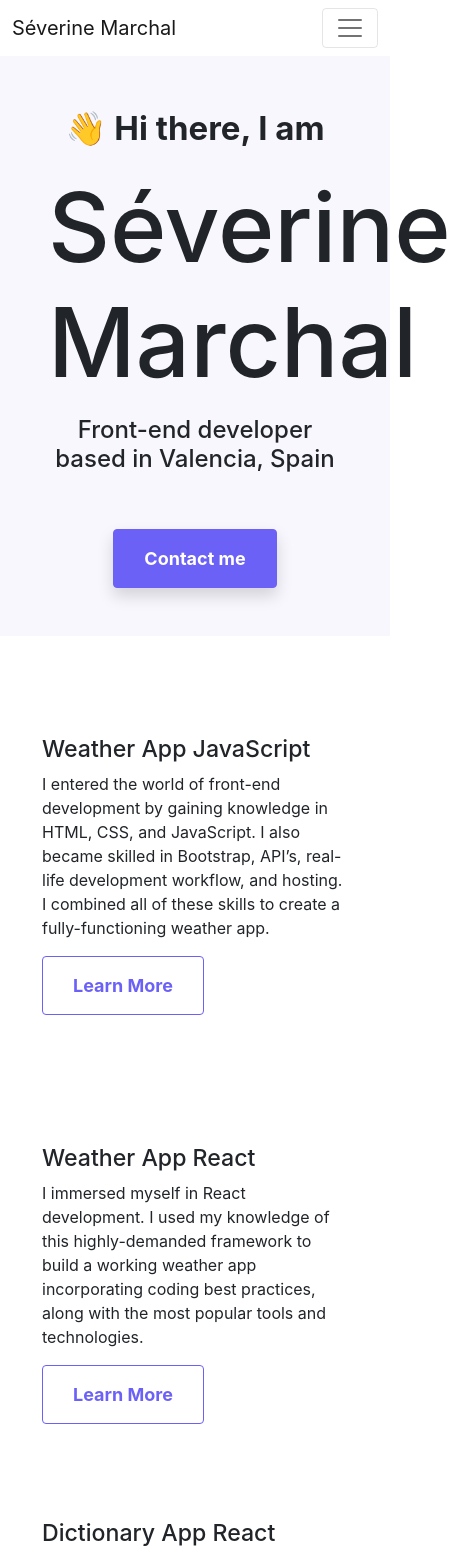
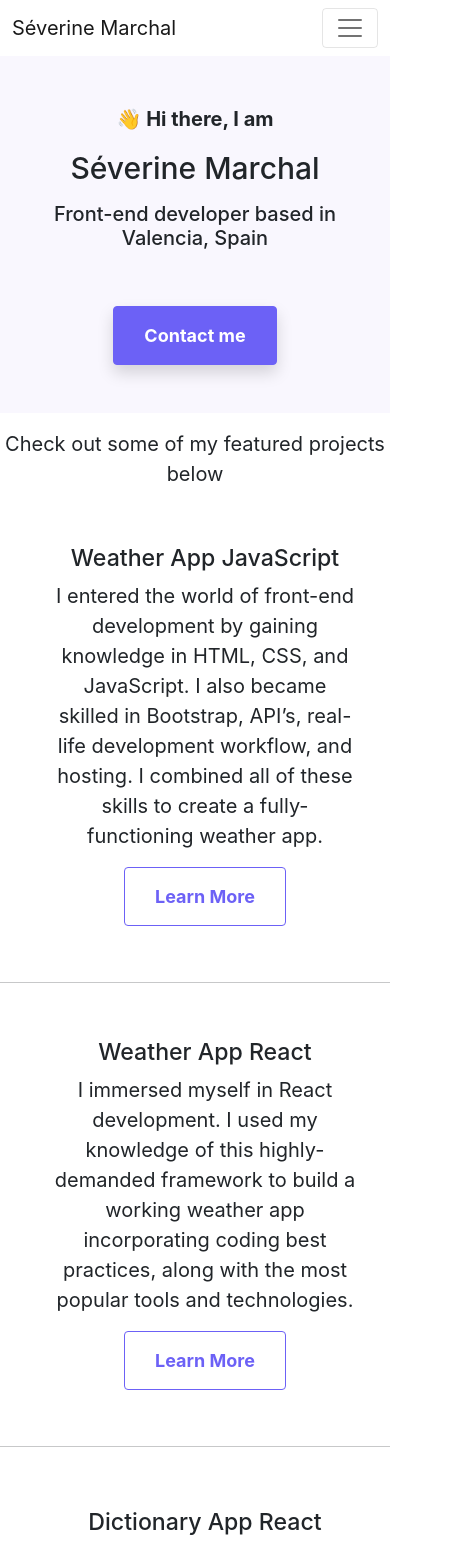
Before and after one commit to marchalseverine/portfolio_react, a React (Create React App) app: page / in a window 390 px wide. Shown: the top 1549 px of the page, 451 px wide, since content can reach past the window. Built offline with nearby package versions, Linux system fonts and the light colour scheme.

Commit message:
responsive Homepage

```diff
--- a/src/Hero.css
+++ b/src/Hero.css
@@ -33,3 +33,15 @@
   color: #6c61f6;
   transition: ease-in-out 300ms;
 }
+
+@media (max-width: 576px) {
+  p {
+    font-size: 20px !important;
+  }
+  h1 {
+    font-size: 30px !important;
+  }
+  h2 {
+    font-size: 20px !important;
+  }
+}
--- a/src/Navigation.js
+++ b/src/Navigation.js
@@ -2,13 +2,13 @@ import React from "react";
 
 const Navigation = () => {
   return (
-    <nav class="navbar navbar-expand-lg navbar-light">
-      <div class="container-fluid">
-        <a class="navbar-brand" href="/Homepage">
+    <nav className="navbar navbar-expand-lg navbar-light">
+      <div className="container-fluid">
+        <a className="navbar-brand" href="/Homepage">
           Séverine Marchal
         </a>
         <button
-          class="navbar-toggler"
+          className="navbar-toggler"
           type="button"
           data-bs-toggle="collapse"
           data-bs-target="#navbarNav"
@@ -16,22 +16,26 @@ const Navigation = () => {
           aria-expanded="false"
           aria-label="Toggle navigation"
         >
-          <span class="navbar-toggler-icon"></span>
+          <span className="navbar-toggler-icon"></span>
         </button>
-        <div class="collapse navbar-collapse" id="navbarNav">
-          <ul class="navbar-nav">
-            <li class="nav-item">
-              <a class="nav-link active" aria-current="page" href="/Homepage">
+        <div className="collapse navbar-collapse" id="navbarNav">
+          <ul className="navbar-nav">
+            <li className="nav-item">
+              <a
+                className="nav-link active"
+                aria-current="page"
+                href="/Homepage"
+              >
                 Home
               </a>
             </li>
-            <li class="nav-item">
-              <a class="nav-link" href="/About">
+            <li className="nav-item">
+              <a className="nav-link" href="/About">
                 About
               </a>
             </li>
-            <li class="nav-item">
-              <a class="nav-link" href="/Contact">
+            <li className="nav-item">
+              <a className="nav-link" href="/Contact">
                 Contact
               </a>
             </li>
--- a/src/Works.css
+++ b/src/Works.css
@@ -15,10 +15,6 @@
   transition: ease-in-out 300ms;
 }
 
-.app-img {
-  margin-top: 20px;
-}
-
 a {
   text-decoration: none;
 }
@@ -28,11 +24,6 @@ a {
   max-width: 100%;
 }
 
-.weather-app-img {
-  display: block;
-  margin: 0 auto;
-}
-
 .row {
   padding: 30px;
 }
@@ -40,3 +31,10 @@ a {
 .app-text {
   margin-top: 70px;
 }
+
+@media (max-width: 992px) {
+  .app-text {
+    text-align: center;
+    margin: 10px;
+  }
+}
--- a/src/Works.js
+++ b/src/Works.js
@@ -7,10 +7,13 @@ import DictionaryApp from "./DictionaryApp";
 export default function Works() {
   return (
     <div className="works">
+      <p className="text-center mt-3">
+        Check out some of my featured projects below
+      </p>
       <WeatherAppJS />
-
+      <hr />
       <WeatherAppReact />
-
+      <hr />
       <DictionaryApp />
     </div>
   );
```
